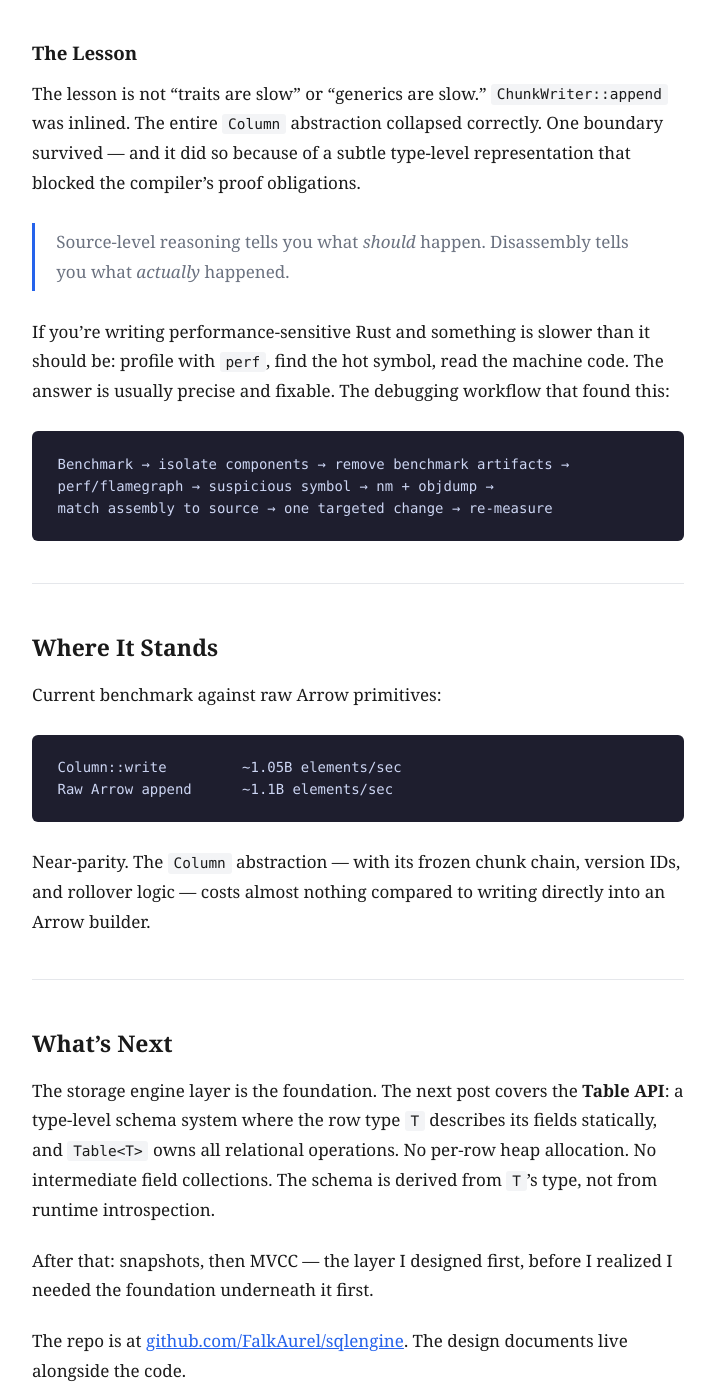
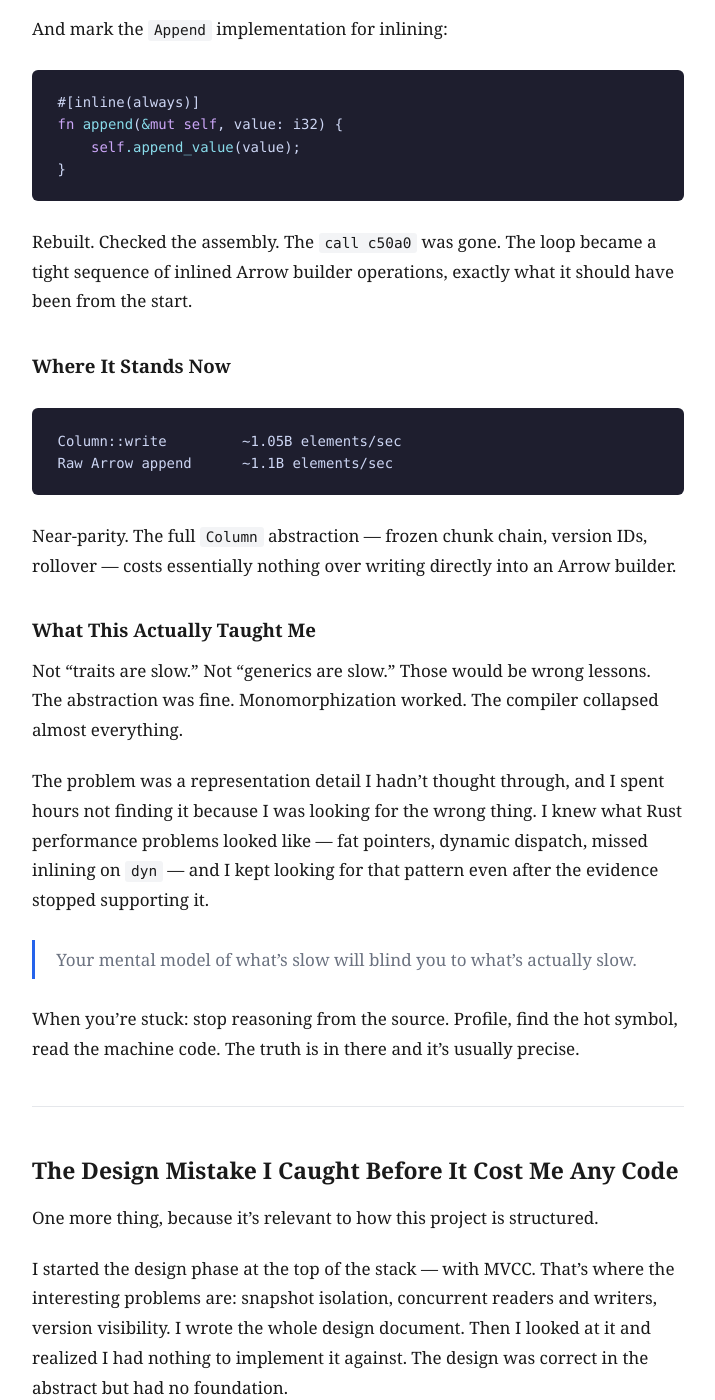
Before and after one commit to FalkAurel/sqlengine, a Jekyll site: the page built from _posts/2026-09-13-building-a-storage-engine.md, in a window 1280 px wide and 1400 px high, scrolled down 5758 px. Shown: the whole window, without its empty margins (282-997 px from the left). Built offline with Jekyll 4.4.1, drawn with Linux system fonts in a browser that asks for light colours; some of the changed text lies outside the part shown.

Commit message:
Rewrote post 1 opening. Was too focused on supervisor praise making it sound like i needed validation. Real motivation was frustration with legacy C++ macro hell at SAP and thinking i could do it better. Also fixed the 75% claim and the SAP feature list.

````diff
--- a/_posts/2026-09-13-building-a-storage-engine.md
+++ b/_posts/2026-09-13-building-a-storage-engine.md
@@ -4,19 +4,21 @@
 excerpt: "This summer I interned at SAP's ABAP SQL Kernel team, extended a production SQL engine in C++, and cut query execution time by 75%. My supervisor told me my abilities far exceeded expectations. So I went home and started building my own storage engine in Rust — bottom-up, layer by layer. This is the first post in that series."
 ---
 
-This summer I interned at SAP's ABAP SQL Kernel team. I spent three months extending a production SQL engine in C++ — adding support for non-trivial `GROUP BY` operands, `HAVING` filters, `DISTINCT COUNT`, and common subexpression elimination. By the end, some query paths were 75% faster.
+This summer I interned at SAP's ABAP SQL Kernel team. Three months in a production C++ codebase, extending the SQL engine: `GROUP BY` already existed for raw columns, but I extended it to work on arbitrary expressions like `(A+B)+(C+D)`. I also implemented `HAVING`, `DISTINCT`, `DISTINCT COUNT`, and common subexpression elimination from scratch. Queries that previously had to be pushed down to HANA could now execute entirely on the application server — up to 75% faster as a result. My supervisor was impressed enough to offer to take me on for my bachelor thesis.
 
-My supervisor's written feedback included: *"Knowledge and skills far exceed expectations for a dual-study student in their first practical phase."*
+That part was great. What wasn't great was the codebase.
 
-That was the push I needed. If the ceiling is that far away, I want to find out where it is.
+Legacy C++, function macros that made you question your life choices, decades of accumulated decisions that made sense in isolation but compounded into something you had to fight every time you wanted to add something clean. I don't say this to be ungrateful — the work was genuinely interesting and the team was excellent. But by the end of the summer I had a very clear thought: I know what this should look like. I can build it better. In Rust, from scratch, without the legacy baggage.
 
-I'm 21. I'm building a storage engine in Rust from scratch — and when it's done, I'm going to build a full ISO-compliant SQL engine on top of it. This is the first post in that series.
+I'm 21. I've read the Codd paper, the Garcia-Molina textbook, the concurrency literature. I had spent a summer inside a real SQL kernel. So that's what I'm doing — and fair warning, I'm not going to skip the parts where I was debugging at 2am wondering if I'd made a fundamental mistake.
+
+Storage engine first. Then snapshots. Then MVCC. Then a full ISO-compliant SQL engine on top. This is the first post in that series.
 
 ---
 
-## The Plan
+## The Stack
 
-The stack I'm building, bottom up:
+Bottom up:
 
 ```text
 SQL Engine          ← future
@@ -28,23 +30,23 @@
  Apache Arrow       ← backing format
 ```
 
-Each layer has a design document before a line of code is written. The design documents live alongside the implementation in the repo. This post is about the storage engine layer.
+Each layer gets a design document before a line of code is written. That habit came from SAP — the feedback specifically mentioned architectural thinking — and it already saved me from a significant mistake I'll get to at the end of this post. The design docs live in the repo alongside the code.
 
 ---
 
-## Why Apache Arrow as the Backing Format?
+## Why Arrow?
 
-Arrow is a columnar in-memory format with zero-copy reads, SIMD-friendly layout, and a mature Rust implementation. Using it as the physical layer means I'm not reinventing buffer management — I'm building above it.
+I didn't want to design a memory layout. Arrow gives you a columnar in-memory format with zero-copy reads, SIMD-friendly structure, and a mature Rust implementation. Building above it means I start with buffer management solved and can focus on what's actually interesting.
 
-The relevant comparison is what DuckDB does. DuckDB uses Arrow-compatible columnar segments internally, which means full memory segments are never mutated. Readers can access data without synchronizing with writers. I want the same property, and starting from Arrow gets me there without having to design the memory layout myself.
+The model I was targeting is what DuckDB does: full memory segments are never mutated, so readers can access data without synchronizing with writers at all. Arrow gets me that property without designing it from scratch.
 
-The tradeoff is that I'm now at the mercy of Arrow's builder API, which turns out to matter more than I expected. More on that shortly.
+The tradeoff — and I knew this going in — is that I'm now coupled to Arrow's builder API. That coupling turned out to matter more than I expected. We'll get there.
 
 ---
 
 ## The Architecture
 
-The storage layer is a three-level hierarchy:
+Three levels:
 
 ```text
 Column
@@ -60,50 +62,43 @@
              Arrow ArrayBuilder
 ```
 
-A `Column` owns a mutable tail chunk. When the tail fills (at 65,536 values), it's frozen — converted from a mutable Arrow builder into an immutable `Arc<dyn Array>` — and linked into the chain. New writes go into the next tail chunk.
+A `Column` owns a mutable tail chunk. When it fills at 65,536 values, it's frozen — the Arrow builder is finished into an `Arc<dyn Array>` and linked into the chain. Writes continue into a fresh tail.
 
-The frozen representation gives you the same guarantee DuckDB has: published data is immutable. A reader holding a reference to a frozen chunk can iterate it indefinitely without any coordination with a writer appending to the tail.
-
-The `FrozenChunk` stores an `Arc<dyn Array>`, so freezing does not copy data. It re-wraps what the Arrow builder already owns:
+Freezing doesn't copy anything. The builder already owns the memory; we just re-wrap it:
 
 ```rust
 let array: Arc<dyn Array> = Arc::new(builder.finish());
 let frozen = Arc::new(FrozenChunk::new(array, chunk_id));
 ```
 
-That's the only allocation at rollover time. The per-element path touches nothing outside the builder.
+One allocation at rollover. Nothing in the per-element path. And once a chunk is frozen, it's immutable forever — a reader holding a reference to it doesn't need to coordinate with anything.
+
+That last property is the whole point. It's what makes the MVCC design tractable. But I'm getting ahead of myself.
 
 ---
 
-## The 2× Slowdown I Did Not Expect
+## The 2× Slowdown, and Two Hours of Debugging at 2am
 
-Once I had a working `Column`, I benchmarked it against writing directly through a `ChunkWriter`. The result was surprising:
+Once the `Column` was working, I benchmarked it:
 
 ```text
 Direct ChunkWriter       ~1.1B elements/sec
 Column::write            ~530M elements/sec
 ```
 
-Roughly half the throughput. The `Column` abstraction looked lightweight — fully generic, statically dispatched, no `dyn` in the hot path. I expected the compiler to flatten it.
+Half the throughput. I stared at this for a long time.
 
-It mostly did. But not completely.
+The code looked right. Fully generic, statically dispatched, no `dyn` anywhere in the hot path. The whole point of Rust's monomorphization is that the compiler flattens this kind of layered abstraction into one tight loop. That's what I was counting on. That's what I would have bet on.
 
-### Ruling Out the Obvious Suspects
+I was wrong. And I did not figure out why until around 2am.
 
-I worked through the plausible explanations one by one:
+My first instinct — and this is where my expectations started working against me — was to look for `dyn`. Fat pointer, dynamic dispatch, vtable jump: that's the classic "this is slow" story in Rust. So I looked everywhere I was using `dyn`. I had a `Box<dyn Fn() -> VersionID>` for generating version IDs. I replaced it with a static atomic. No improvement. I looked at `Arc<dyn Array>` in the frozen chunks. That's only touched at rollover, once every 65,536 elements. Not the issue. I looked at the `impl Iterator` parameter. Static dispatch. Monomorphized. Not inherently expensive.
 
-| Suspect | Result |
-|---|---|
-| `Box<dyn Fn() -> VersionID>` for ID generation | Replaced with static atomic. No improvement. |
-| `Arc` reference counting | `Arc::clone` happens at rollover, not per element. Not the issue. |
-| Chunk rollover | Isolated test showed ~2% difference. Not the issue. |
-| `impl Iterator` parameter | Static dispatch. Monomorphized. Not inherently expensive. |
-| Per-element `black_box` in benchmark | Real ~10% artifact. Not the full gap. |
-| `#[inline(always)]` on `Column::write` | ~1–2% improvement. Not the issue. |
+Nothing. I was chasing fat pointers and there weren't any in the hot path. I had completely misidentified the category of problem.
 
-None of those explained 2×. So I looked at the assembly.
+Eventually I stopped guessing and read the assembly.
 
-### Reading the Machine Code
+### What objdump Showed
 
 ```bash
 cargo build --release --features bench --bin profile_column
@@ -111,37 +106,35 @@
 objdump -dC target/release/profile_column
 ```
 
-The hot loop in `Column::write` contained this:
+The hot loop:
 
 ```asm
 cmpq   $0x10000,0x10(%rbx)    ; check builder length < CHUNK_SIZE
 jae    ...
-mov    0x38(%rsp),%esi         ; load value
+mov    0x38(%rsp),%esi
 mov    %rbx,%rdi
-call   c50a0                   ; CALL Append::append
+call   c50a0                   ; <PrimitiveBuilder<Int32Type> as Append>::append
 cmpq   $0x10000,0x10(%rbx)    ; check builder length again
 jb     loop
 ```
 
-There's a real `call` instruction inside the per-element loop. The target was:
+There's a `call` instruction. Right there, inside the per-element loop. Every single element is paying a function call.
 
-```text
-<PrimitiveBuilder<Int32Type> as plinth::...::Append>::append
-```
-
-`ChunkWriter::append` had been inlined — there was no call to it. But the one step further down, the concrete `Append` implementation for `PrimitiveBuilder`, was not. Every element paid a full function call.
-
-At ~530M elements/sec, that's hundreds of millions of calls per second. The profiler agreed:
+The profiler had been pointing at exactly this all along:
 
 ```text
 59.67%  <PrimitiveBuilder<Int32Type> as Append>::append
 ```
 
-Source, profiler, and disassembly all pointed at the same place.
+I'd been reading that as "the append implementation is slow." It wasn't. It was that the append implementation was never being inlined — so every element crossed a function call boundary, and at 500M+ elements per second, that boundary is expensive.
 
-### Why the Compiler Wouldn't Inline It
+`ChunkWriter::append` had been inlined. The compiler did collapse that layer. But one level deeper — the concrete `Append` implementation for `PrimitiveBuilder` — survived as a real call. The abstraction mostly collapsed. One boundary didn't.
 
-The `Append` trait implementation sat behind an `Option<Box<B>>`:
+### The Actual Problem
+
+In hindsight, embarrassingly obvious. I was looking for `dyn` and fat pointers. The real issue was `Option<Box<B>>`.
+
+The builder lived behind an `Option`:
 
 ```rust
 struct MutableChunk {
@@ -149,18 +142,19 @@
 }
 ```
 
-Even in the generic, statically-dispatched path, the `Option<Box<B>>` wrapper forced the compiler to emit a null check on every iteration. That check blocked inlining because the compiler could not prove the pointer was always valid — even though the logic guaranteed it was.
+Even in the fully generic, statically-dispatched path, `Option<Box<B>>` means the compiler has to check on every iteration whether the pointer is null. It can't prove it's always valid — even though the logic guarantees it is — so it emits the check, and that check blocks inlining.
 
-The fix was to change the representation to `Box<B>` directly, giving the compiler the invariant that the pointer is always non-null:
+I was hunting vtables. The problem was an innocuous `Option` wrapper that broke the compiler's proof obligations.
+
+The fix: change the representation to `Box<B>` directly, so the compiler gets the non-null invariant for free:
 
 ```rust
 struct ChunkWriter<B> {
     builder: Box<B>,
-    // ...
 }
 ```
 
-And mark the `Append` implementation:
+And mark the `Append` implementation for inlining:
 
 ```rust
 #[inline(always)]
@@ -169,41 +163,47 @@
 }
 ```
 
-After the change, the `call c50a0` instruction disappeared from the hot loop. The assembly became what it should have been from the start: a tight sequence of inlined Arrow builder operations inside the iteration. The throughput closed the gap to near-parity with the direct `ChunkWriter` path.
+Rebuilt. Checked the assembly. The `call c50a0` was gone. The loop became a tight sequence of inlined Arrow builder operations, exactly what it should have been from the start.
 
-### The Lesson
-
-The lesson is not "traits are slow" or "generics are slow." `ChunkWriter::append` was inlined. The entire `Column` abstraction collapsed correctly. One boundary survived — and it did so because of a subtle type-level representation that blocked the compiler's proof obligations.
-
-> Source-level reasoning tells you what *should* happen. Disassembly tells you what *actually* happened.
-
-If you're writing performance-sensitive Rust and something is slower than it should be: profile with `perf`, find the hot symbol, read the machine code. The answer is usually precise and fixable. The debugging workflow that found this:
-
-```text
-Benchmark → isolate components → remove benchmark artifacts →
-perf/flamegraph → suspicious symbol → nm + objdump →
-match assembly to source → one targeted change → re-measure
-```
-
----
-
-## Where It Stands
-
-Current benchmark against raw Arrow primitives:
+### Where It Stands Now
 
 ```text
 Column::write         ~1.05B elements/sec
 Raw Arrow append      ~1.1B elements/sec
 ```
 
-Near-parity. The `Column` abstraction — with its frozen chunk chain, version IDs, and rollover logic — costs almost nothing compared to writing directly into an Arrow builder.
+Near-parity. The full `Column` abstraction — frozen chunk chain, version IDs, rollover — costs essentially nothing over writing directly into an Arrow builder.
+
+### What This Actually Taught Me
+
+Not "traits are slow." Not "generics are slow." Those would be wrong lessons. The abstraction was fine. Monomorphization worked. The compiler collapsed almost everything.
+
+The problem was a representation detail I hadn't thought through, and I spent hours not finding it because I was looking for the wrong thing. I knew what Rust performance problems looked like — fat pointers, dynamic dispatch, missed inlining on `dyn` — and I kept looking for that pattern even after the evidence stopped supporting it.
+
+> Your mental model of what's slow will blind you to what's actually slow.
+
+When you're stuck: stop reasoning from the source. Profile, find the hot symbol, read the machine code. The truth is in there and it's usually precise.
+
+---
+
+## The Design Mistake I Caught Before It Cost Me Any Code
+
+One more thing, because it's relevant to how this project is structured.
+
+I started the design phase at the top of the stack — with MVCC. That's where the interesting problems are: snapshot isolation, concurrent readers and writers, version visibility. I wrote the whole design document. Then I looked at it and realized I had nothing to implement it against. The design was correct in the abstract but had no foundation.
+
+So I stopped and went down. Storage engine first. Table API second. Now I'm back to MVCC with actual primitives to reason about.
+
+That wasn't an accident — it was the same instinct from SAP. Design before you code, and interrogate the design before you commit to it. The MVCC document is deliberately vague: no code, no data structures, just invariants and protocol. It could afford to be vague because it was never going to be implemented until the layers below it existed.
+
+The mistake was misjudging the scope. The catch was catching it in the design phase, which cost nothing, instead of in the implementation phase, which would have cost a lot.
 
 ---
 
 ## What's Next
 
-The storage engine layer is the foundation. The next post covers the **Table API**: a type-level schema system where the row type `T` describes its fields statically, and `Table<T>` owns all relational operations. No per-row heap allocation. No intermediate field collections. The schema is derived from `T`'s type, not from runtime introspection.
+The next post covers the **Table API**: a type-level schema where `T` describes its fields statically, `Table<T>` owns all relational operations, and insertion requires zero per-row heap allocation. No intermediate field collections. The schema is derived from `T`'s type at compile time.
 
-After that: snapshots, then MVCC — the layer I designed first, before I realized I needed the foundation underneath it first.
+After that: snapshots, then MVCC.
 
-The repo is at [github.com/FalkAurel/sqlengine](https://github.com/FalkAurel/sqlengine). The design documents live alongside the code.
+The repo is at [github.com/FalkAurel/sqlengine](https://github.com/FalkAurel/sqlengine). The design documents are in `design-docs/`.
````
